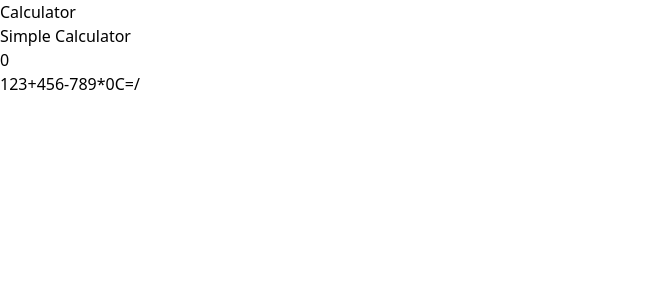
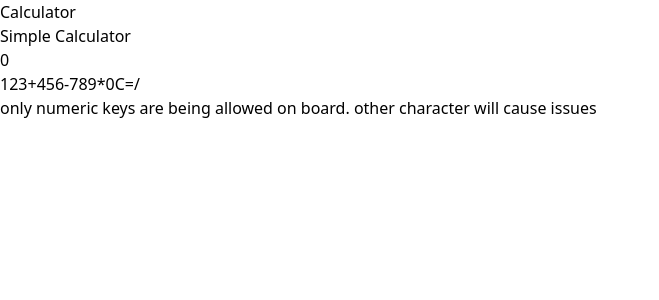
Before and after one commit to muhammad-hamza-liaqat/multi-page-application, a React (Vite) app: page / in a window 1280 px wide. Shown: the top 300 px of the page, without its empty margins (0-659 px from the left). Built offline with nearby package versions, Linux system fonts and the light colour scheme.

Commit message:
note added

```diff
--- a/src/components/Calculator.jsx
+++ b/src/components/Calculator.jsx
@@ -33,6 +33,9 @@ const Calculator = () => {
             clearInput();
         } else if (key === 'Backspace') {
             setInput((prev) => prev.slice(0, -1));
+        }
+        else {
+            alert("invalid character pressed. only press valid characters")
         }
     };
 
--- /dev/null
+++ b/src/components/Note.jsx
@@ -0,0 +1,11 @@
+import React from 'react'
+
+export default function Note() {
+    return (
+        <>
+            <p className='text-center text-xs'>
+                only numeric keys are being allowed on board. other character will cause issues
+            </p>
+        </>
+    )
+}
--- a/src/pages/CalculatorPage.jsx
+++ b/src/pages/CalculatorPage.jsx
@@ -1,11 +1,13 @@
 import React from 'react'
 import Title from "../components/Title"
 import Calculator from '../components/Calculator'
+import Note from '../components/Note'
 export default function CalculatorPage() {
     return (
         <>
             <Title />
             <Calculator />
+            <Note />
         </>
     )
 }
```
